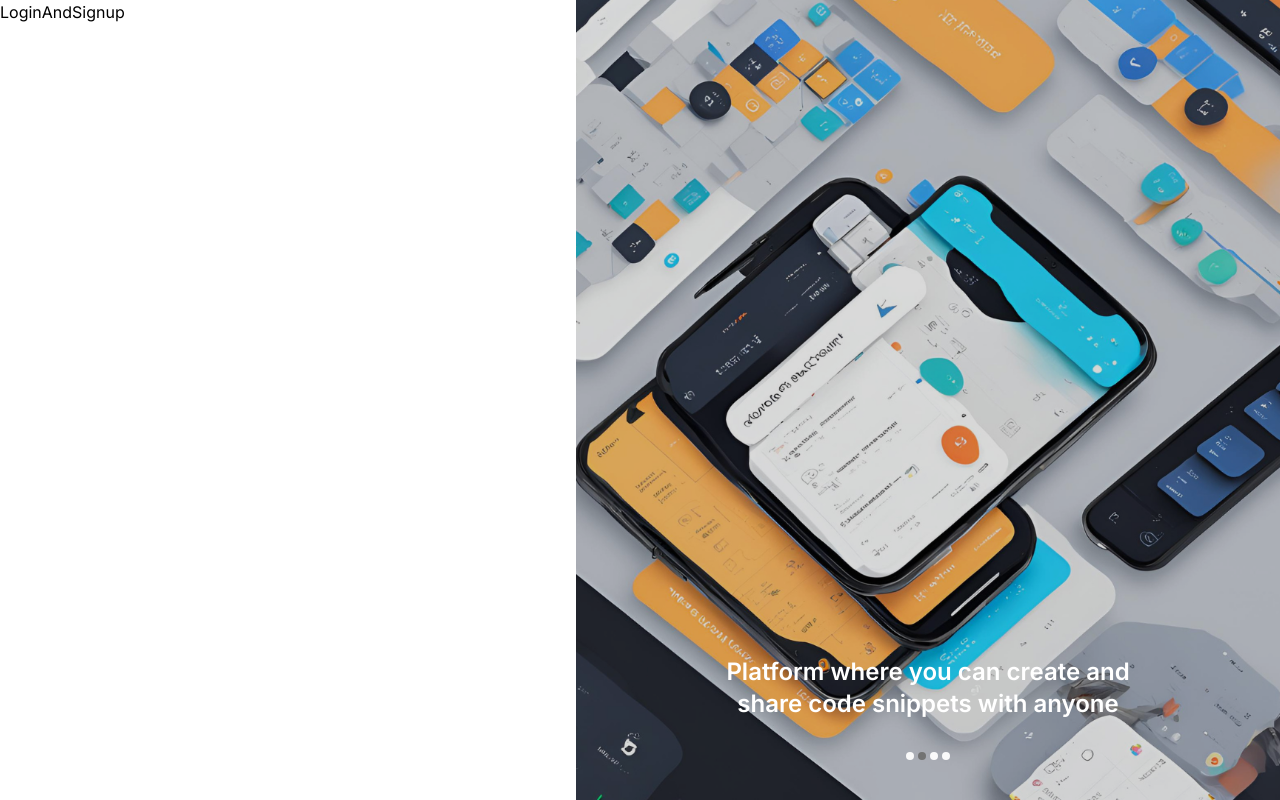
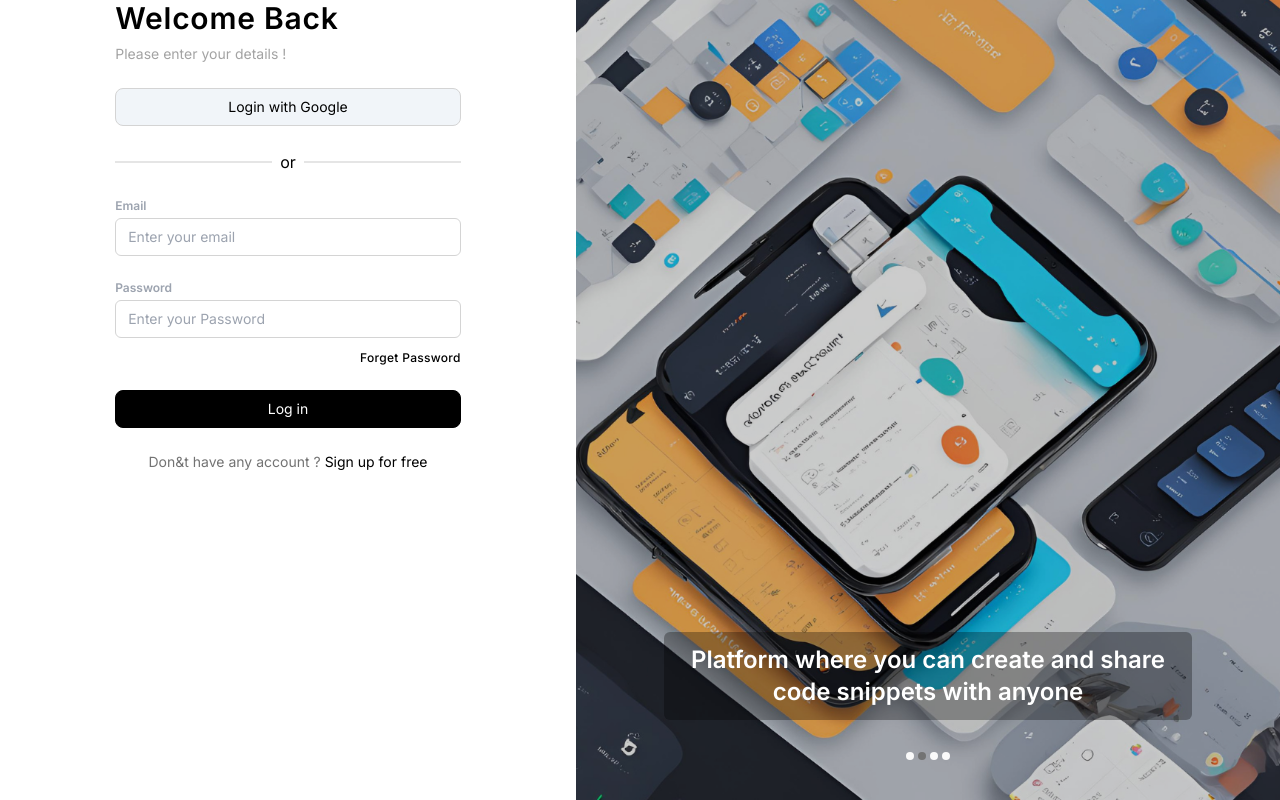
Before and after one commit to devutkarsh7565/code-verse-dev, a Next.js app: page /Sign-up in a window 1280 px wide. Built offline with nearby package versions, Linux system fonts and the light colour scheme.

Commit message:
add login and signup form

```diff
--- a/src/app/(main)/(auth)/login/page.tsx
+++ b/src/app/(main)/(auth)/login/page.tsx
@@ -1,7 +1,12 @@
+import LoginAndSignup from "@/app/components/LoginAndSignup/LoginAndSignup";
 import React from "react";
 
 const Login = () => {
-  return <div>Login</div>;
+  return (
+    <>
+      <LoginAndSignup />
+    </>
+  );
 };
 
 export default Login;
--- a/src/app/components/Carousel/ImageCarouesl.tsx
+++ b/src/app/components/Carousel/ImageCarouesl.tsx
@@ -85,14 +85,14 @@ const ImageCarouesl = ({
       )}
 
       {slides && slides[currentImg]?.text && (
-        <div className="flex justify-center z-40 bottom-20 absolute w-full text-2xl font-semibold">
-          <p className="text-center w-3/5  text-white ">
+        <div className="flex justify-center  text-white z-40 bottom-20 absolute w-full text-2xl font-semibold">
+          <p className="text-center w-3/4 p-3 rounded-md bg-black/30  text-white ">
             {slides[currentImg]?.text}
           </p>
         </div>
       )}
 
-      <div className="absolute w-full h-full bg-black/15 z-30"></div>
+      <div className="absolute w-full h-full bg-black/20 z-30"></div>
     </div>
   );
 };
--- a/src/app/components/LoginAndSignup/LoginAndSignup.tsx
+++ b/src/app/components/LoginAndSignup/LoginAndSignup.tsx
@@ -1,7 +1,184 @@
-import React from "react";
+"use client";
+import React, { useState } from "react";
+import FormControl from "../FormComponents/FormControl";
+import { ILoginSchema, loginSchema } from "@/schemas/loginSchema";
+import { zodResolver } from "@hookform/resolvers/zod";
+import { SubmitHandler, useForm } from "react-hook-form";
+import { ISignupSchema, signupSchema } from "@/schemas/signupSchema";
 
 const LoginAndSignup = () => {
-  return <div>LoginAndSignup</div>;
+  const [isLoginComponent, setIsLoginComponent] = useState<boolean>(true);
+  const loginForm = useForm<ILoginSchema>({
+    resolver: zodResolver(loginSchema),
+  });
+
+  const signupForm = useForm<ISignupSchema>({
+    resolver: zodResolver(signupSchema),
+  });
+
+  const onLogin: SubmitHandler<ILoginSchema> = (data: ILoginSchema) => {
+    console.log(data, "login");
+  };
+
+  const onSignup: SubmitHandler<ISignupSchema> = (data: ISignupSchema) => {
+    console.log(data, "signup");
+  };
+  if (isLoginComponent) {
+    return (
+      <>
+        <form
+          onSubmit={loginForm.handleSubmit(onLogin)}
+          className="h-full w-full flex items-center justify-center"
+        >
+          <div className="flex flex-col gap-6 w-3/5">
+            <div className="flex flex-col gap-2">
+              <h2 className="text-3xl font-semibold tracking-wide">
+                Welcome Back
+              </h2>
+              <p className="text-sm text-neutral-400">
+                Please enter your details !
+              </p>
+            </div>
+            <button className="w-full p-2 flex justify-center text-sm border border-neutral-300 hover:bg-slate-50 duration-300 bg-slate-100 rounded-lg">
+              Login with Google
+            </button>
+            <div className="w-full flex gap-2 items-center">
+              <div className="w-[46%] border border-neutral-200"></div>
+              <h4>or</h4>
+              <div className="w-[46%] border border-neutral-200"></div>
+            </div>
+            <div className="flex flex-col gap-6 w-full">
+              <FormControl
+                error={loginForm.formState.errors?.email}
+                label="Email"
+                name="email"
+                type="email"
+                placeholder="Enter your email"
+                control="input"
+                register={loginForm.register}
+              />
+
+              <div className="w-full flex flex-col gap-3">
+                <FormControl
+                  error={loginForm.formState.errors?.password}
+                  label="Password"
+                  name="password"
+                  type="password"
+                  placeholder="Enter your Password"
+                  control="input"
+                  register={loginForm.register}
+                />
+                <div className="flex w-full justify-end">
+                  <button className="text-xs text-black font-medium tracking-wide hover:underline duration-300">
+                    Forget Password
+                  </button>
+                </div>
+              </div>
+
+              <button
+                type="submit"
+                className="text-sm bg-black border border-black hover:border-black text-white p-2 rounded-lg w-full hover:bg-neutral-800 duration-300 hover:text-neutral-100"
+              >
+                Log in
+              </button>
+
+              <div className="flex items-center w-full justify-center text-sm text-neutral-500">
+                Don&t have any account ? {"  "}
+                <span
+                  onClick={() => setIsLoginComponent(false)}
+                  className="text-black ml-1 cursor-pointer hover:underline duration-300"
+                >
+                  Sign up for free
+                </span>
+              </div>
+            </div>
+          </div>
+        </form>
+      </>
+    );
+  } else {
+    return (
+      <>
+        <form
+          onSubmit={signupForm.handleSubmit(onSignup)}
+          className="h-full w-full flex items-center justify-center"
+        >
+          <div className="flex flex-col gap-6 w-3/5">
+            <div className="flex flex-col gap-2 w-full items-center">
+              <h2 className="text-3xl font-semibold tracking-wide">
+                Create your account
+              </h2>
+              <p className="text-sm text-neutral-400">
+                Let get started with your 30 days free trial
+              </p>
+            </div>
+            <button className="w-full p-2 flex justify-center text-sm border border-neutral-300 hover:bg-slate-50 duration-300 bg-slate-100 rounded-lg">
+              Login with Google
+            </button>
+            <div className="w-full flex gap-2 items-center">
+              <div className="w-[46%] border border-neutral-200"></div>
+              <h4>or</h4>
+              <div className="w-[46%] border border-neutral-200"></div>
+            </div>
+            <div className="flex flex-col gap-6 w-full">
+              <FormControl
+                register={signupForm.register}
+                label="Name"
+                error={signupForm.formState.errors?.name}
+                placeholder="Enter your name"
+                type="text"
+                control="input"
+                name="name"
+              />
+              <FormControl
+                error={signupForm.formState.errors?.email}
+                label="Email"
+                name="email"
+                type="email"
+                placeholder="Enter your email"
+                control="input"
+                register={signupForm.register}
+              />
+
+              <div className="w-full flex flex-col gap-3">
+                <FormControl
+                  error={signupForm.formState.errors?.password}
+                  label="Password"
+                  name="password"
+                  type="password"
+                  placeholder="Enter your Password"
+                  control="input"
+                  register={signupForm.register}
+                />
+                <div className="flex w-full justify-end">
+                  <button className="text-xs text-black font-medium tracking-wide hover:underline duration-300">
+                    Forget Password
+                  </button>
+                </div>
+              </div>
+
+              <button
+                type="submit"
+                className="text-sm bg-black border border-black hover:border-black text-white p-2 rounded-lg w-full hover:bg-neutral-800 duration-300 hover:text-neutral-100"
+              >
+                Log in
+              </button>
+
+              <div className="flex items-center w-full justify-center text-sm text-neutral-500">
+                Already have any account ? {"  "}
+                <span
+                  onClick={() => setIsLoginComponent(true)}
+                  className="text-green-600 ml-1 cursor-pointer hover:underline duration-300"
+                >
+                  Log in
+                </span>
+              </div>
+            </div>
+          </div>
+        </form>
+      </>
+    );
+  }
 };
 
 export default LoginAndSignup;
--- /dev/null
+++ b/src/schemas/loginSchema.ts
@@ -0,0 +1,14 @@
+import { z } from "zod";
+
+export const loginSchema = z.object({
+  email: z
+    .string()
+    .min(3, "Email must be at least 3 characters")
+    .max(10, "Email must be at most 10 characters"),
+  password: z
+    .string()
+    .min(3, "Password must be at least 3 characters")
+    .max(10, "Password must be at most 10 characters"),
+});
+
+export type ILoginSchema = z.infer<typeof loginSchema>;
--- /dev/null
+++ b/src/schemas/signupSchema.ts
@@ -0,0 +1,18 @@
+import { z } from "zod";
+
+export const signupSchema = z.object({
+  name: z
+    .string()
+    .min(3, "Name must be at least 3 characters")
+    .max(10, "Name must be at most 10 characters"),
+  email: z
+    .string()
+    .min(3, "Email must be at least 3 characters")
+    .max(10, "Email must be at most 10 characters"),
+  password: z
+    .string()
+    .min(3, "Password must be at least 3 characters")
+    .max(10, "Password must be at most 10 characters"),
+});
+
+export type ISignupSchema = z.infer<typeof signupSchema>;
```
